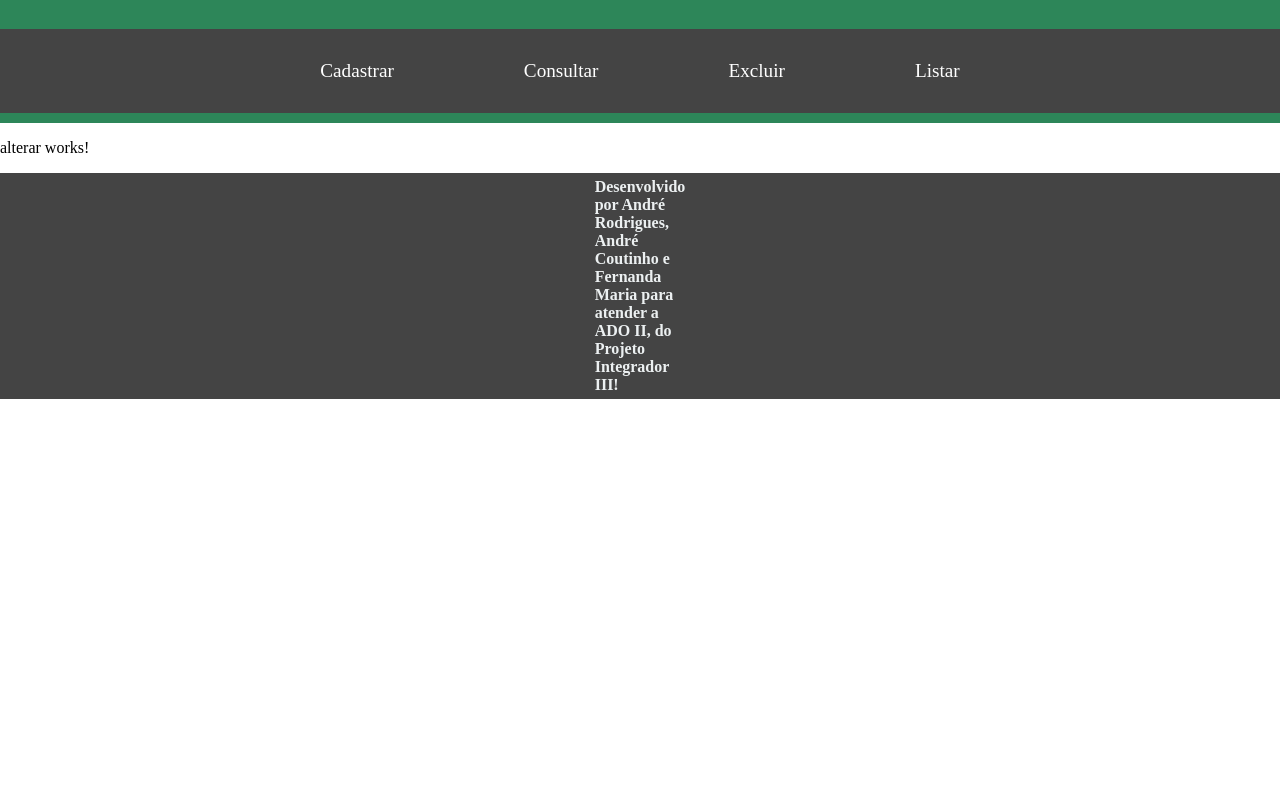
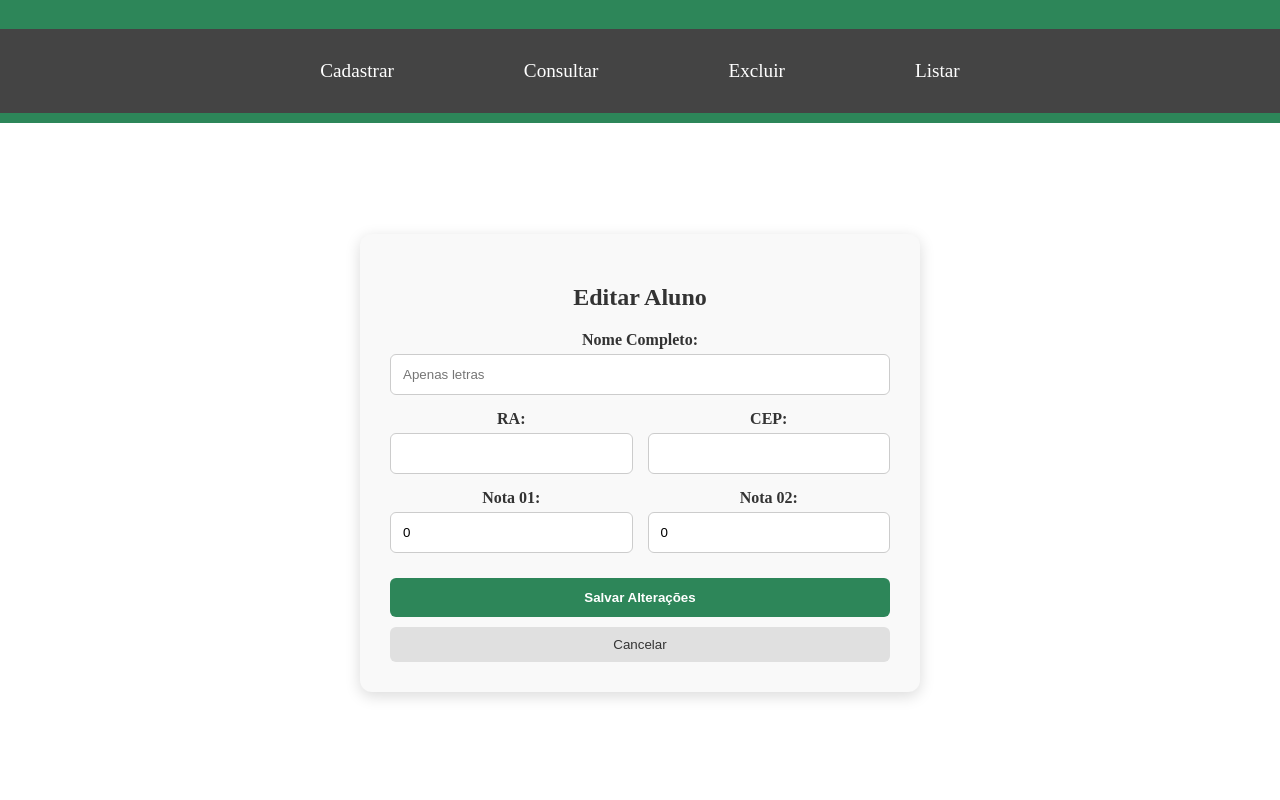
Before and after one commit to oandredev/projeto-pi-alunos, an Angular app: page /alterar/1 in a window 1280 px wide. Shown: the part 480-1280 px from the top of the page. Before the commit the page ends 895 px from the top, so only its background shows below. Built offline with nearby package versions, Linux system fonts and the light colour scheme; no server answers; a web font is replaced by a local one.

Commit message:
feat: implementa funcionalidade de alterar aluno com validações

```diff
--- a/src/app/core/services/alunos.ts
+++ b/src/app/core/services/alunos.ts
@@ -1,8 +1,6 @@
 import { Injectable } from '@angular/core';
 import { Aluno } from '../types/types';
-
 import { HttpClient } from '@angular/common/http';
-
 import { Observable } from 'rxjs';
 
 @Injectable({
@@ -11,7 +9,7 @@ import { Observable } from 'rxjs';
 export class AlunosService {
   private readonly API = 'http://localhost:3000/alunos';
 
-constructor(private http: HttpClient) {}
+  constructor(private http: HttpClient) { }
 
   //Faz um GET para pegar todos os alunos.
 
@@ -36,4 +34,14 @@ return this.http.delete<Aluno>(this.API + `/${id}`);
 
   }
 
+  //Busca um aluno específico pelo ID para preencher o formulário
+  buscarPorId(id: string): Observable<Aluno> {
+    return this.http.get<Aluno>(`${this.API}/${id}`);
   }
+
+  //Envia as alterações para o banco de dados (Método PUT)
+  alterar(aluno: Aluno): Observable<Aluno> {
+    return this.http.put<Aluno>(`${this.API}/${aluno.id}`, aluno);
+  }
+
+}
--- a/src/app/pages/alterar/alterar.css
+++ b/src/app/pages/alterar/alterar.css
@@ -0,0 +1,92 @@
+/* Centraliza o container principal na tela */
+.container-alterar {
+    display: flex;
+    flex-direction: column;
+    /* Faz o título e o card ficarem um abaixo do outro */
+    justify-content: center;
+    align-items: center;
+    min-height: 80vh;
+    padding: 20px;
+}
+
+/* CENTRALIZAÇÃO DOS TÍTULOS */
+h2 {
+    text-align: center;
+    /* Alinha o texto no meio */
+    color: #333;
+    margin-bottom: 20px;
+    width: 100%;
+    /* Garante que ele use o espaço todo para calcular o centro */
+}
+
+/* O "card" que segura o formulário */
+.card-formulario {
+    width: 100%;
+    max-width: 500px;
+    background-color: #f9f9f9;
+    padding: 30px;
+    border-radius: 12px;
+    box-shadow: 0 4px 15px rgba(0, 0, 0, 0.15);
+}
+
+/* Estilo dos campos lado a lado */
+.campo-duplo {
+    display: flex;
+    gap: 15px;
+}
+
+.campo-duplo .campo {
+    flex: 1;
+}
+
+.campo label {
+    display: block;
+    text-align: center;
+    /* Centraliza o texto do título */
+    width: 100%;
+    /* Garante que ele ocupe toda a largura para achar o centro */
+    margin-top: 15px;
+    margin-bottom: 5px;
+    font-weight: bold;
+    color: #333;
+}
+
+.input-simples {
+    width: 100%;
+    padding: 12px;
+    border: 1px solid #ccc;
+    border-radius: 6px;
+    box-sizing: border-box;
+    /* Fundamental para o preenchimento não quebrar o layout */
+}
+
+/* Botão Salvar */
+.input-submeter {
+    width: 100%;
+    padding: 12px;
+    margin-top: 25px;
+    background-color: #2d8659;
+    color: white;
+    border: none;
+    border-radius: 6px;
+    font-weight: bold;
+    cursor: pointer;
+}
+
+/* Botão Cancelar */
+.btn-cancelar {
+    width: 100%;
+    display: block;
+    /* Faz o botão ocupar a linha toda */
+    padding: 10px;
+    margin-top: 10px;
+    background-color: #e0e0e0;
+    color: #333;
+    border: none;
+    border-radius: 6px;
+    cursor: pointer;
+    text-align: center;
+    /* Centraliza o texto "Cancelar" dentro do botão */
+    text-decoration: none;
+    /* Remove sublinhado de link se houver */
+}
--- a/src/app/pages/alterar/alterar.html
+++ b/src/app/pages/alterar/alterar.html
@@ -1 +1,48 @@
-<p>alterar works!</p>
+<main class="container-alterar">
+    <div class="card-formulario">
+        <h2>Editar Aluno</h2>
+
+        <form #formAlterar="ngForm" (ngSubmit)="salvar()">
+            <div class="campo">
+                <label for="nome">Nome Completo:</label>
+                <input type="text" class="input-simples" id="nome" name="nome" [(ngModel)]="aluno.nome"
+                    placeholder="Apenas letras" (input)="validarSomenteLetras()" (keyup.enter)="campoRa.focus()"
+                    required>
+            </div>
+
+            <div class="campo-duplo">
+                <div class="campo">
+                    <label for="ra">RA:</label>
+                    <input #campoRa type="text" class="input-simples" id="ra" name="ra" [(ngModel)]="aluno.ra"
+                        (input)="validarSomenteNumeros('ra')" (keyup.enter)="campoCep.focus()" required>
+                </div>
+
+                <div class="campo">
+                    <label for="cep">CEP:</label>
+                    <input #campoCep type="text" class="input-simples" id="cep" name="cep" [(ngModel)]="aluno.cep"
+                        maxlength="8" (input)="validarSomenteNumeros('cep')" (keyup.enter)="campoNota01.focus()"
+                        required>
+                </div>
+            </div>
+
+            <div class="campo-duplo">
+                <div class="campo">
+                    <label for="nota01">Nota 01:</label>
+                    <input #campoNota01 type="number" class="input-simples" id="nota01" name="nota01"
+                        [(ngModel)]="aluno.nota01" min="0" max="10" step="0.1" (keyup.enter)="campoNota02.focus()">
+                </div>
+
+                <div class="campo">
+                    <label for="nota02">Nota 02:</label>
+                    <input #campoNota02 type="number" class="input-simples" id="nota02" name="nota02"
+                        [(ngModel)]="aluno.nota02" min="0" max="10" step="0.1" (keyup.enter)="salvar()">
+                </div>
+            </div>
+
+            <div class="botoes">
+                <button type="submit" class="input-submeter">Salvar Alterações</button>
+                <button type="button" class="btn-cancelar" routerLink="/listagem">Cancelar</button>
+            </div>
+        </form>
+    </div>
+</main>
--- a/src/app/pages/alterar/alterar.ts
+++ b/src/app/pages/alterar/alterar.ts
@@ -1,11 +1,104 @@
-import { Component } from '@angular/core';
+import { Component, OnInit } from '@angular/core';
+import { CommonModule } from '@angular/common';
+import { FormsModule } from '@angular/forms';
+import { RouterLink, ActivatedRoute, Router } from '@angular/router';
+import { Aluno } from '../../core/types/types';
+import { AlunosService } from '../../core/services/alunos';
 
 @Component({
   selector: 'app-alterar',
-  imports: [],
+  standalone: true,
+  imports: [FormsModule, CommonModule, RouterLink],
   templateUrl: './alterar.html',
-  styleUrl: './alterar.css',
+  styleUrl: './alterar.css'
 })
-export class Alterar {
+export class Alterar implements OnInit {
+  titulo = 'Alterar Aluno';
 
+  aluno: Aluno = {
+    id: '',
+    ra: '',
+    nome: '',
+    cep: '',
+    nota01: 0,
+    nota02: 0
+  };
+
+  constructor(
+    private alunosService: AlunosService,
+    private route: ActivatedRoute,
+    private router: Router
+  ) { }
+
+  ngOnInit(): void {
+    const id = this.route.snapshot.paramMap.get('id');
+    if (id) {
+      this.alunosService.buscarPorId(id).subscribe({
+        next: (dados) => {
+          this.aluno = dados;
+        },
+        error: (err) => {
+          console.error('Erro ao carregar:', err);
+          alert('Não consegui encontrar esse aluno.');
+        }
+      });
+    }
+  }
+  validarSomenteLetras() {
+    if (this.aluno.nome) {
+      this.aluno.nome = this.aluno.nome.replace(/[0-9]/g, '');
+    }
+  }
+
+  validarSomenteNumeros(campo: 'ra' | 'cep') {
+    if (campo === 'ra') {
+      this.aluno.ra = this.aluno.ra.replace(/\D/g, '');
+    } else if (campo === 'cep') {
+      this.aluno.cep = this.aluno.cep.replace(/\D/g, '');
+    }
+  }
+
+  salvar() {
+    // --- LÓGICA IGUAL AO CADASTRAR ---
+    const apenasNumeros = /^[0-9]+$/; // Só aceita de 0 a 9
+    const nomeValido = /^[a-zA-ZáàâãéèêíïóôõöúçñÁÀÂÃÉÈÊÍÏÓÔÕÖÚÇÑ ]+$/;// Aceita apenas letras e espaços, do começo ao fim do texto
+
+    // 2. Validação: Nome não pode ser só espaço e deve conter letras
+    // O .trim() remove espaços nas pontas e o test verifica se tem letras
+    if (!this.aluno.nome.trim() || !nomeValido.test(this.aluno.nome)) {
+      alert('Atenção! O nome do aluno é inválido ou está em branco.');
+      return;
+    }
+
+    // 2. Validação do RA
+    if (!apenasNumeros.test(this.aluno.ra)) {
+      alert('Atenção! O RA deve conter apenas números.');
+      return;
+    }
+
+    // 3. Validação do CEP
+    if (this.aluno.cep.length !== 8 || !apenasNumeros.test(this.aluno.cep)) {
+      alert('O CEP deve conter exatamente 8 números.');
+      return;
+    }
+
+    // 4. Validação das Notas (Regra de Negócio)
+    if (this.aluno.nota01 < 0 || this.aluno.nota01 > 10 ||
+      this.aluno.nota02 < 0 || this.aluno.nota02 > 10) {
+      alert('Atenção! As notas devem ser entre 0 e 10.');
+      return;
+    }
+
+    // 5. Envio da Alteração
+    this.alunosService.alterar(this.aluno).subscribe({
+      next: () => {
+        alert('Aluno atualizado com sucesso!');
+        this.router.navigate(['/listagem']);
+      },
+      error: (err) => {
+        console.error('Erro ao salvar:', err);
+        alert('Erro ao atualizar o aluno.');
+      }
+    });
+  }
 }
--- a/src/app/pages/listagem/listagem.css
+++ b/src/app/pages/listagem/listagem.css
@@ -1,19 +1,3 @@
-</td>
-
-</tr>
-
-}
-
-</tbody>
-
-</table>
-
-</div>
-
-
-Listagem.css
-
-
 /* Container principal */
 
 .content-container {
```
Also changed, not shown: 1 other file (tests, documents, lock files or other folders). Lines whose indentation alone changed are shown as unchanged.
